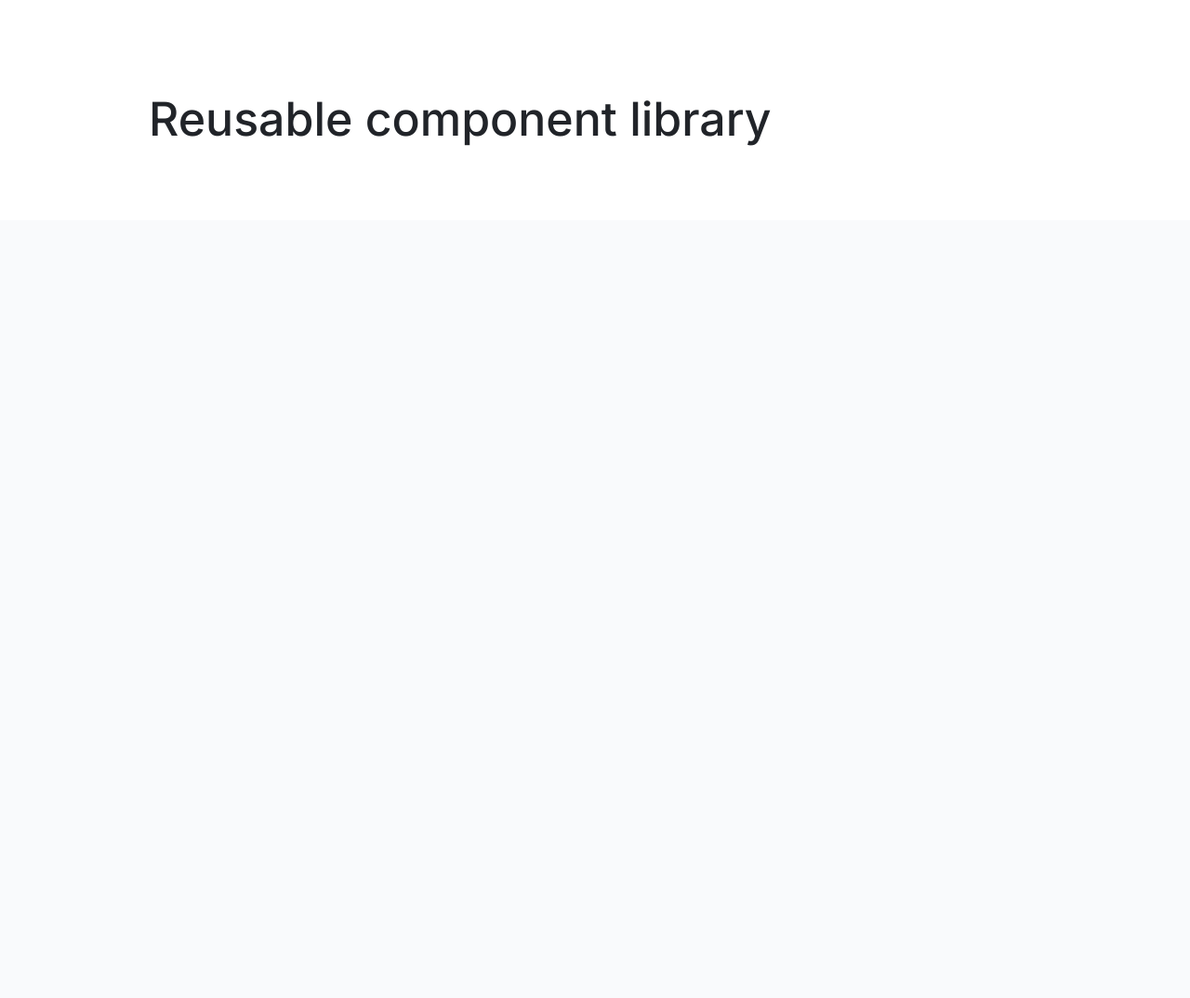
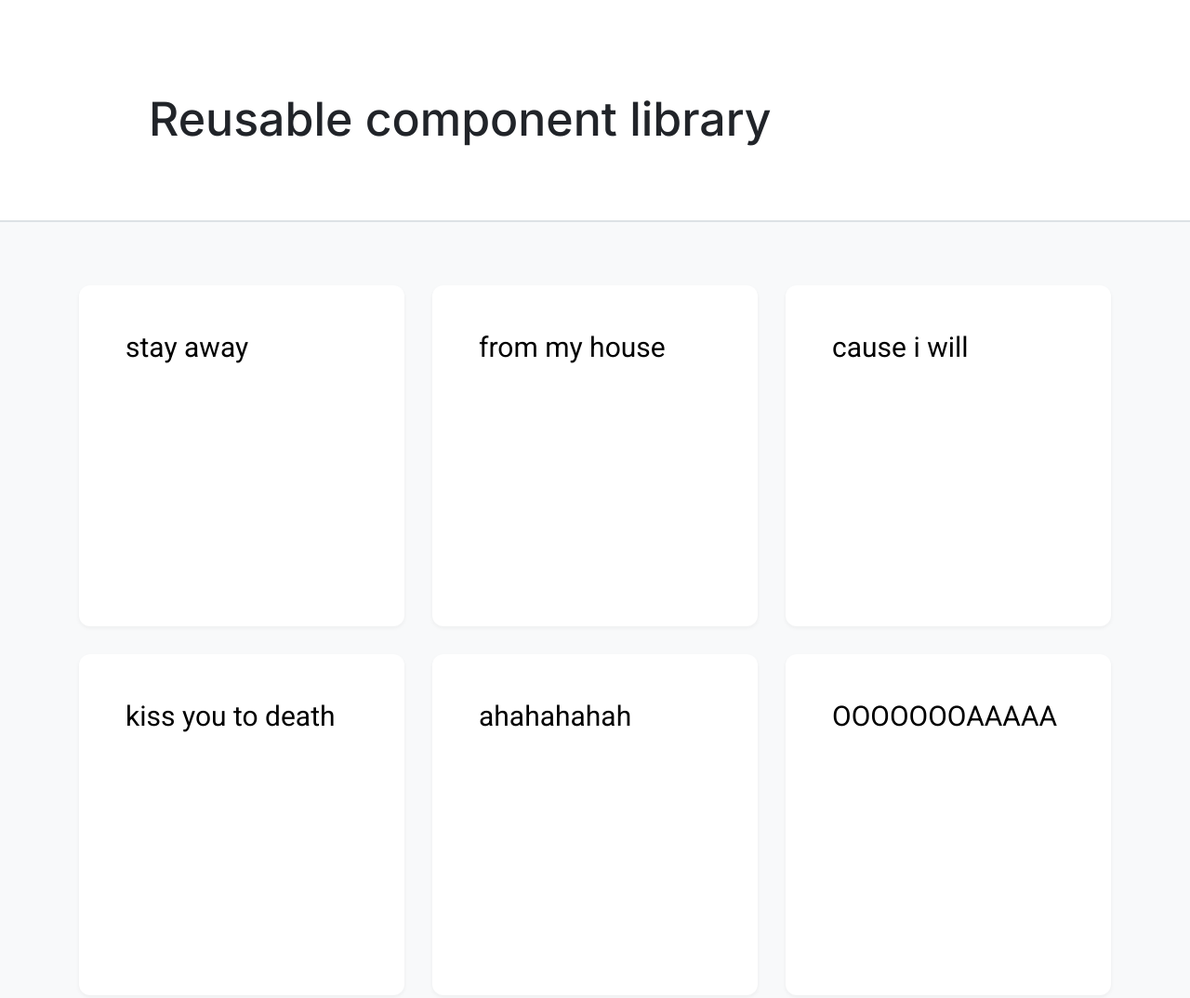
Before and after one commit to nbmprod/htmlcss-20220919_nikita804, a website: page index.html in a window 1280 px wide. Shown: the top 1074 px of the page at 93% size. Drawn offline with nearby package versions, Linux system fonts and the light colour scheme.

Commit message:
preview flex box

```diff
--- a/components/preview/preview.css
+++ b/components/preview/preview.css
@@ -1,4 +1,32 @@
 .preview{
-    height: 1036px;
-    background-color: #F9FAFC;
+    /* height: 1036px; */
+    background-color: var(--grey-1);
+    border-top: 2px solid var(--grey-2);
+    border-bottom: 2px solid var(--grey-2);
+
 }
+
+.preview__cards{
+    display: flex;
+    flex-flow: wrap row;
+    justify-content: space-between;
+    padding-top: 68px;
+    padding-bottom: 48px;
+    align-content: space-between;
+}
+
+.preview__card{
+    width: 350px;
+    height: 367px;
+    background-color: var(--white);
+    box-sizing: border-box;
+    margin-bottom: 30px;
+    padding: 50px;
+    font-size: 30px;
+    box-shadow: 0px 2px 4px rgba(33, 36, 41, 0.05);
+    border-radius: 12px;
+}
+
+.preview__card:hover{
+    transform: rotate(90deg);
+}
--- a/index.html
+++ b/index.html
@@ -14,7 +14,16 @@
             </header>
 
             <main class="preview">
-                <div class="lol"></div>
+                <div class="container">
+                    <div class="preview__cards">
+                        <div class="preview__card">stay away</div>
+                        <div class="preview__card">from my house</div>
+                        <div class="preview__card">cause i will</div>
+                        <div class="preview__card">kiss you to death</div>
+                        <div class="preview__card">ahahahahah</div>
+                        <div class="preview__card">OOOOOOOAAAAA</div>
+                    </div>
+                </div>
             </main>
 
             <footer class="footer">
```
